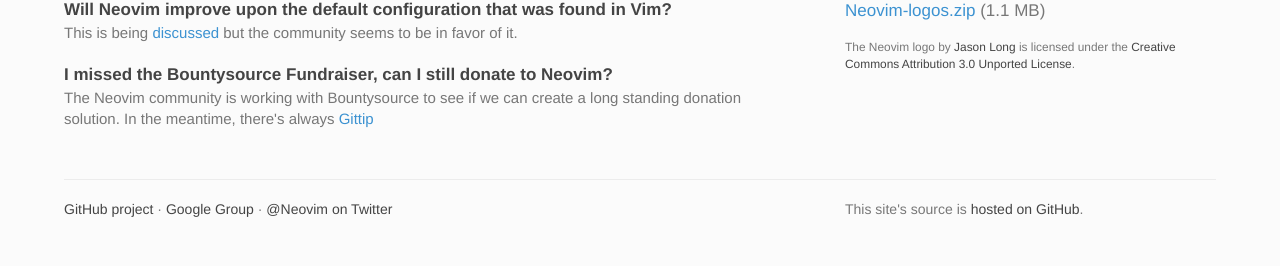
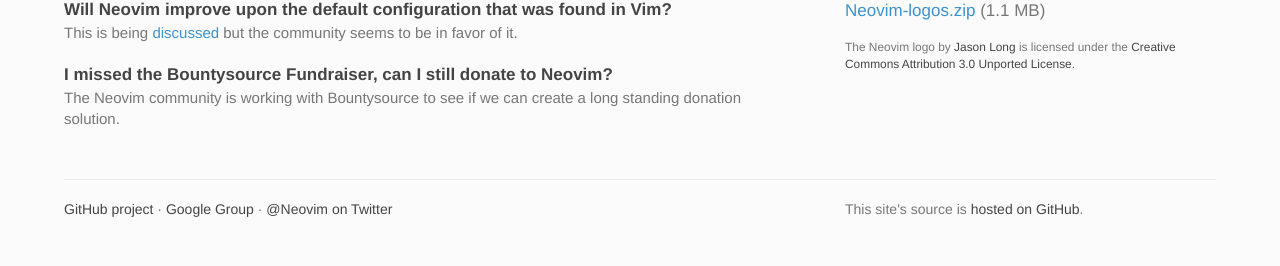
Before and after one commit to neovim/neovim.github.io, a Jekyll site: the page built from index.html, in a window 1280 px wide. Shown: the part 1492-1758 px from the top of the page. Built offline with Jekyll 4.4.1, drawn with Linux system fonts in a browser that asks for light colours; nearby versions of some CDN libraries; comment, search, counter and statistics services are not loaded.

Commit message:
Remove gittip link as @tarruda suggests in #39
Sorry about that.

```diff
--- a/index.html
+++ b/index.html
@@ -62,7 +62,7 @@
          <dd>This is being <a href="https://github.com/neovim/neovim/issues/276">discussed</a> but the community seems to be in favor of it.</dd>
 
          <dt>I missed the Bountysource Fundraiser, can I still donate to Neovim?</dt>
-         <dd>The Neovim community is working with Bountysource to see if we can create a long standing donation solution. In the meantime, there's always <a href="https://www.gittip.com/tarruda/">Gittip</a></dd>
+         <dd>The Neovim community is working with Bountysource to see if we can create a long standing donation solution.</dd>
        </dl>
     </div>
 
```
